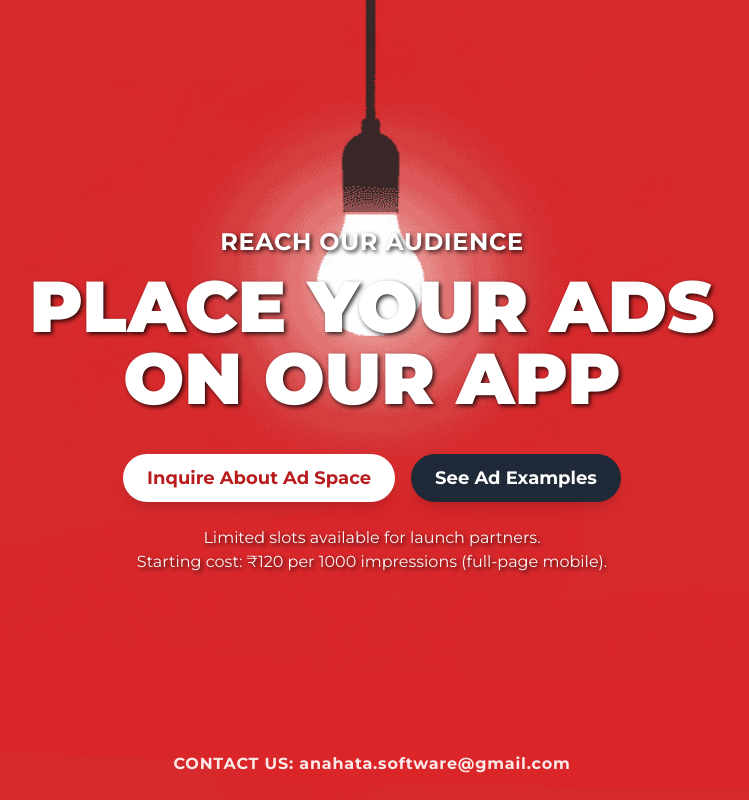
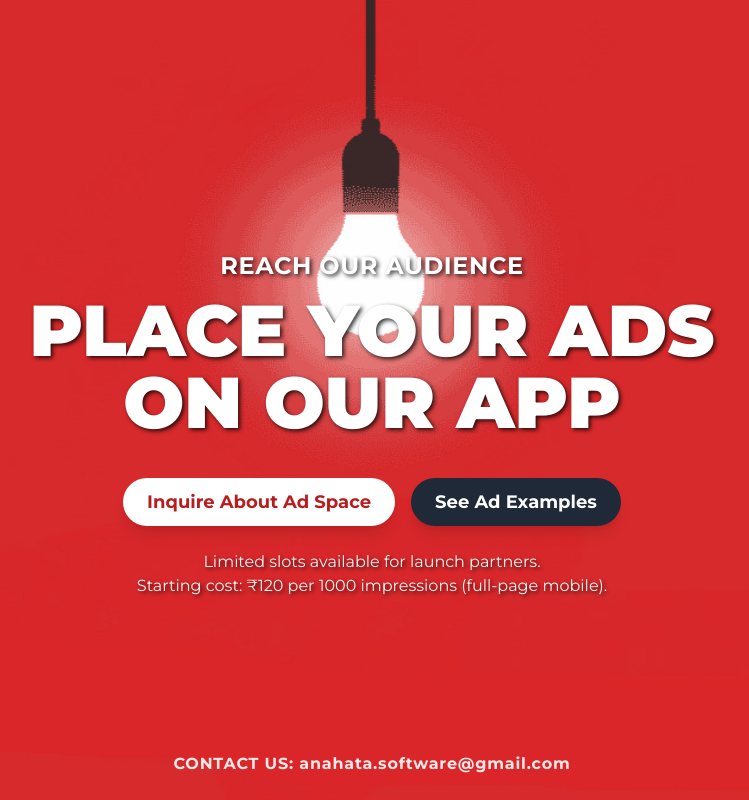
Before and after one commit to astroden9-max/gribblet, a plain HTML site: page index.html in a window 1280 px wide. Shown: the whole page, without its empty margins (268-1017 px from the left). Drawn offline with nearby package versions, Linux system fonts and the light colour scheme.

Commit message:
Update index.html

```diff
--- a/index.html
+++ b/index.html
@@ -53,8 +53,8 @@
 </head>
 <body>
   <div class="full-screen-bg">
-    <div class="flex flex-col items-center justify-center text-center z-10 p-4">
-      <p class="text-xl md:text-2xl font-semibold uppercase tracking-wide mb-3 text-shadow-custom">
+    <div class="flex flex-col items-center justify-center text-center z-10 p-4 ">
+      <p class="text-xl md:text-2xl font-semibold uppercase tracking-wide mb-3 text-shadow-custom mt-12">
         REACH OUR AUDIENCE
       </p>
       <h1 class="text-4xl md:text-6xl lg:text-7xl font-extrabold uppercase text-shadow-custom leading-tight mb-6">
```
